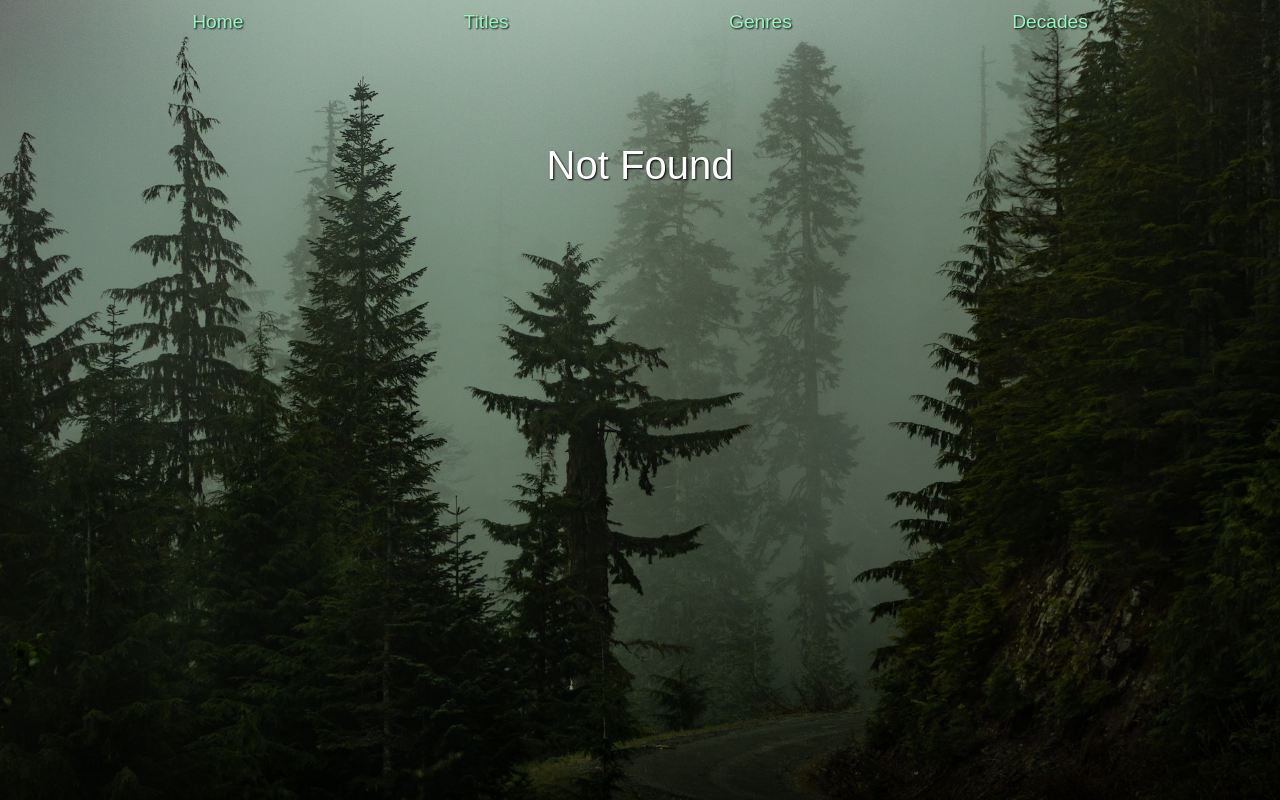
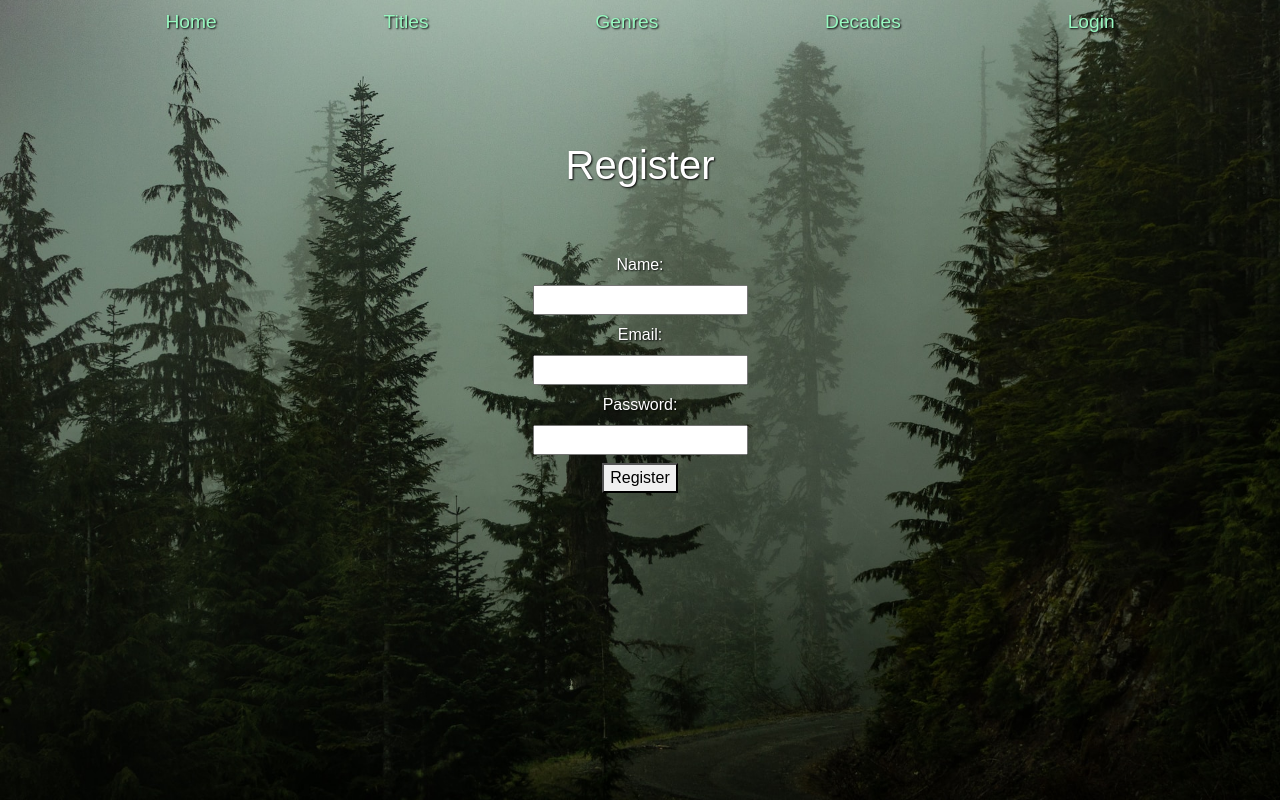
Before and after one commit to MBurtonshaw/horror_films, a React (Create React App) app: page /register in a window 1280 px wide. Before the commit this address had no page. Built offline with nearby package versions, Linux system fonts and the light colour scheme; a web font is replaced by a local one.

Commit message:
stylized accordion items w gradients

```diff
--- a/src/App.js
+++ b/src/App.js
@@ -8,6 +8,8 @@ import Results from './components/Results';
 import Decades from './components/Decades';
 import DecadesPage from './components/DecadesPage';
 import NotFound from './components/NotFound';
+import Login from './components/Login';
+import Register from './components/Register';
 import { React, useState, useEffect } from 'react';
 import { BrowserRouter, Routes, Route } from 'react-router-dom';
 import movies from './movies.json';
@@ -179,6 +181,18 @@ useEffect( () => { getData() }, [ setTypes, setFilms, setMonth ] );
             }
           />
           <Route
+            path='/register'
+            element = {
+              <Register />
+            }
+          />
+          <Route
+            path='login'
+            element = {
+              <Login />
+            }
+          />
+          <Route
             path='*'
             element = {
               <NotFound />
--- a/src/components/Header.js
+++ b/src/components/Header.js
@@ -17,6 +17,9 @@ export default function Header() {
                             </li>
                             <li className="nav-item header-nav">
                                 <a className="nav-link" href="/genres"> Genres </a>
+                            </li>
+                            <li className="nav-item header-nav">
+                                <a className="nav-link" href="/login"> Login </a>
                             </li>
                         </ul>
                     </div>
@@ -41,6 +44,9 @@ export default function Header() {
                             </li>
                             <li className="nav-item header-nav">
                                 <a className="nav-link" href="/decades"> Decades </a>
+                            </li>
+                            <li className="nav-item header-nav">
+                                <a className="nav-link" href="/login"> Login </a>
                             </li>
                         </ul>
                     </div>
@@ -86,6 +92,13 @@ export default function Header() {
                         </a>
                     </button>
                 </li>
+                <li>
+                    <button className="dropdown-item" type="button">
+                        <a href='/login'>
+                            Login
+                        </a>
+                    </button>
+                </li>
             </ul>
           </div>
 
--- /dev/null
+++ b/src/components/Login.js
@@ -0,0 +1,26 @@
+import { React } from 'react';
+
+export default function Login() {
+    return(
+        <div id='Login_Div'>
+           <form>
+                <div className='p-5 w-25 text-center m-auto'>
+                    <h1 className='pt-5 pb-2'>Login</h1>
+                    <div>
+                        <label for='email' className='pt-5 pb-4 px-1'>Email: </label>
+                        <input type='text' name='email' className='mx-1'></input>
+                    </div>
+                    <div>
+                        <label for='password' className='py-1 px-1'>Password: </label>
+                        <input type='text' name='password' className='mx-1'></input>
+                    </div>
+                    <button type='submit' className='m-2'>Login</button>
+                </div>
+           </form>
+           <div>
+                <p>Don't have an account?</p>
+                <a href='/register'>Register</a>
+           </div>
+        </div>
+    );
+}
--- /dev/null
+++ b/src/components/Register.js
@@ -0,0 +1,26 @@
+import { React } from 'react';
+
+export default function Register() {
+    return(
+        <div id='Register_Div'>
+           <form>
+                <div className='p-5 w-25 text-center m-auto'>
+                    <h1 className='pt-5 pb-2'>Register</h1>
+                    <div>
+                        <label for='name' className='py-2 pt-5 px-1'>Name: </label>
+                        <input type='text' name='name' className='mx-1'></input>
+                    </div>
+                    <div>
+                        <label for='email' className='py-2 px-1'>Email: </label>
+                        <input type='text' name='email' className='mx-1'></input>
+                    </div>
+                    <div>
+                        <label for='password' className='py-2 px-1'>Password: </label>
+                        <input type='text' name='password' className='mx-1'></input>
+                    </div>
+                    <button type='submit' className='m-2'>Register</button>
+                </div>
+           </form>
+        </div>
+    );
+}
--- a/src/components/Title.js
+++ b/src/components/Title.js
@@ -319,7 +319,9 @@ export default function Title( props ) {
                             <div id='title_div' className='container'>
                                 <h1 className='my-5 p-2 center'><a href='/titles' className='nonChalant'>{ movie.title }</a></h1>
                                 <div className='row align-items-start'>
+
                                     <div className="accordion col w-25">
+
                                         <div className="accordion-item">
                                             <h2 className="accordion-header">
                                                 <button className="accordion-button" type="button" data-bs-toggle="collapse" data-bs-target="#collapseOne" aria-expanded="true" aria-controls="collapseOne">
--- a/src/index.css
+++ b/src/index.css
@@ -39,6 +39,10 @@ a:hover {
   color: white;
 }
 
+.accordion-item {
+  border: none;
+}
+
 li {
   list-style: none;
 }
@@ -52,7 +56,7 @@ li {
 }
 
 .accordion-header {
-  background-color: black;
+  background-color: rgb(57, 12, 12);
 }
 
 .accordion-item {
@@ -60,13 +64,21 @@ li {
 }
 
 .accordion-button:not(.collapsed) {
-  background-color: rgb(57, 12, 12);
+  background-color: black;
+  background-image: linear-gradient(rgb(57, 12, 12), rgb(57, 12, 12), rgb(57, 12, 12), rgb(57, 12, 12), rgb(57, 12, 12), rgb(57, 12, 12), black);
+  color: rgb(92, 200, 137);
+  text-shadow: 2px 2px black;
+  box-shadow: none;
+}
+
+.accordion-button:is(.collapsed) {
+  background-image: linear-gradient(black, black, rgb(57, 12, 12));
   color: rgb(92, 200, 137);
 }
 
-.accordion-button:is(.collapsed) {
-  background-color: rgb(25, 6, 6);
-  color: rgb(92, 200, 137);
+.accordion-button:focus {
+  box-shadow: none;
+  border-color: rgba(0,0,0,.125);
 }
 
 .card {
```
Also changed, not shown: public/photos/tinted/ravenous.jpg.
